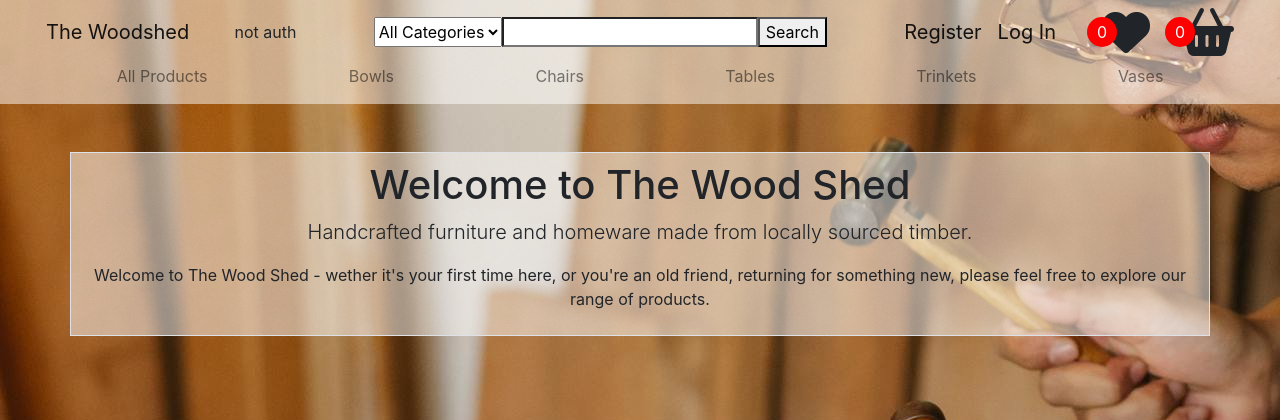
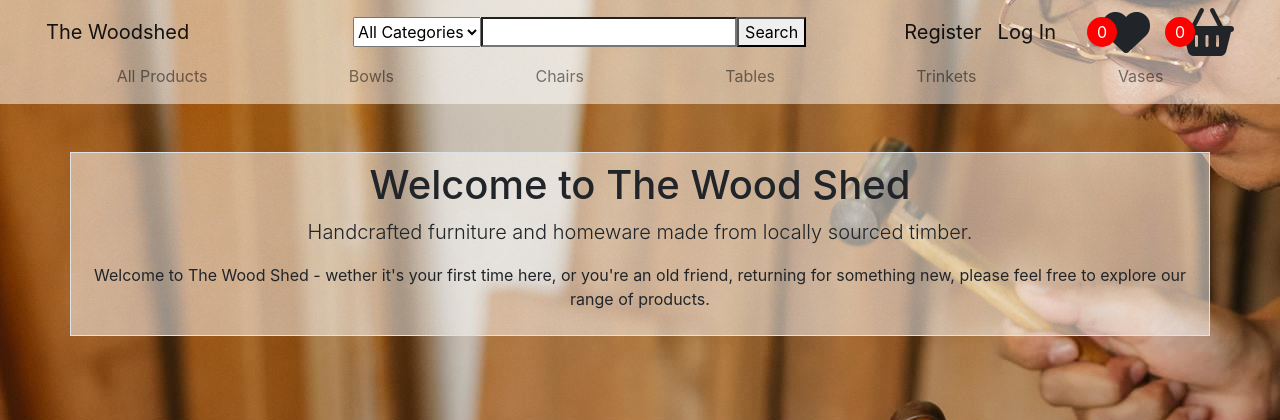
Before and after one commit to mikesealey/ci_pp4, a Django app: page / in a window 1280 px wide. Shown: the top 420 px of the page. Run offline with Django 3.2, Linux system fonts and the light colour scheme; some libraries are stand-ins or nearby versions.

Commit message:
removes ugly 'not auth'

```diff
--- a/templates/components/navigation.html
+++ b/templates/components/navigation.html
@@ -8,7 +8,7 @@
         {% if user.is_authenticated %}
           <span>{{ user.username }}</span>
         {% else %}
-          <span>not auth</span>
+          <span></span>
         {% endif %}
       </div>
       <div>
```
